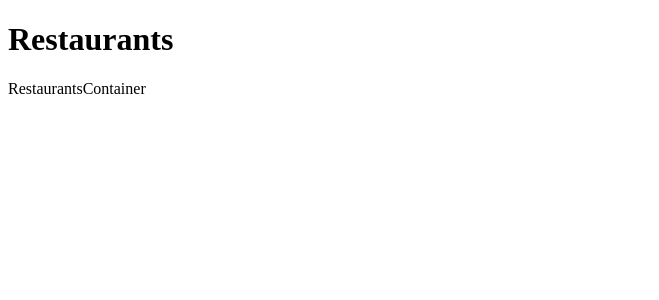
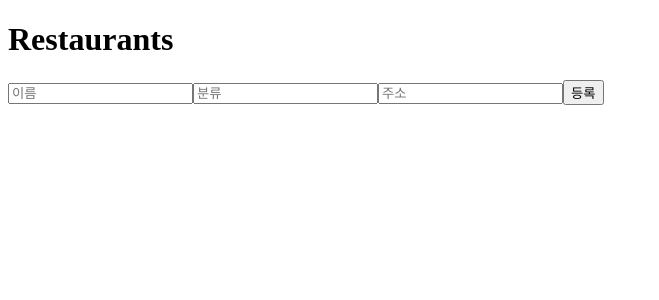
Before and after one commit to CodeSoom/react-week4-assignment-2, a React app: page / in a window 1280 px wide. Shown: the top 300 px of the page, without its empty margins (0-659 px from the left). Built offline with nearby package versions, Linux system fonts and the light colour scheme; the HTML template or start-up script is replaced by a standard one.

Commit message:
RestaurantInput 추가 및 테스트 코드 작성 - red 테스트 코드 추가

```diff
--- a/src/App.jsx
+++ b/src/App.jsx
@@ -1,10 +1,10 @@
-import RestaurantsContainer from './RestaurantsContainer';
+import RestaurantInput from './RestaurantInput';
 
 export default function App() {
   return (
     <div>
       <h1>Restaurants</h1>
-      <RestaurantsContainer />
+      <RestaurantInput />
     </div>
   );
 }
--- /dev/null
+++ b/src/RestaurantInput.jsx
@@ -0,0 +1,42 @@
+export default function RestaurantInput({
+  valueName,
+  valueCategory,
+  valueAddress,
+  onChangeName,
+  onChangeCategory,
+  onChangeAddress,
+  onClick,
+}) {
+  return (
+    <>
+      <label htmlFor="input-restaurant-name">
+        <input
+          id="input-restaurant-name"
+          type="text"
+          placeholder="이름"
+          value={valueName}
+          onChange={onChangeName}
+        />
+      </label>
+      <label htmlFor="input-restaurant-category">
+        <input
+          id="input-restaurant-category"
+          type="text"
+          placeholder="분류"
+          value={valueCategory}
+          onChange={onChangeCategory}
+        />
+      </label>
+      <label htmlFor="input-restaurant-address">
+        <input
+          id="input-restaurant-address"
+          type="text"
+          placeholder="주소"
+          value={valueAddress}
+          onChange={onChangeAddress}
+        />
+      </label>
+      <button type="button" onClick={onClick}>등록</button>
+    </>
+  );
+}
--- a/src/RestaurantsContainer.jsx
+++ /dev/null
@@ -1,7 +0,0 @@
-export default function RestaurantsContainer() {
-  return (
-    <div>
-      <p>RestaurantsContainer</p>
-    </div>
-  );
-}
```
Also changed, not shown: 1 other file (tests, documents, lock files or other folders).
